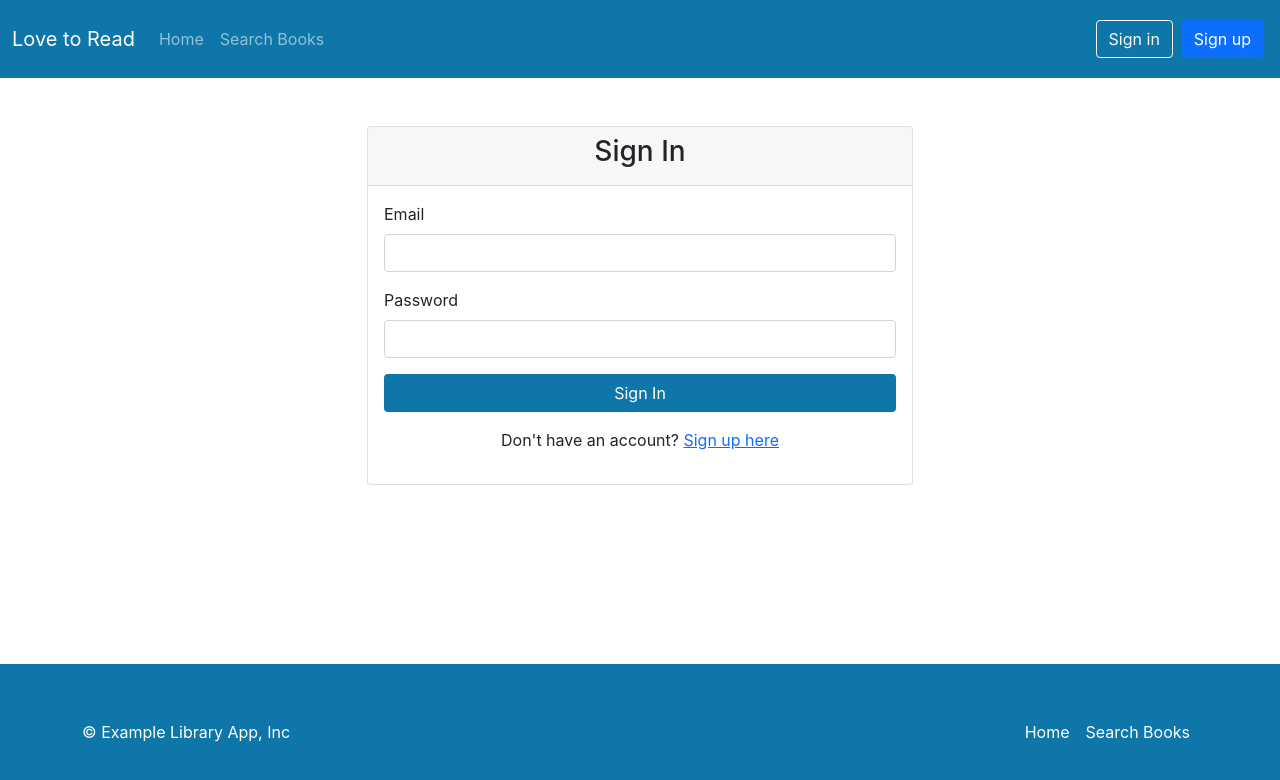
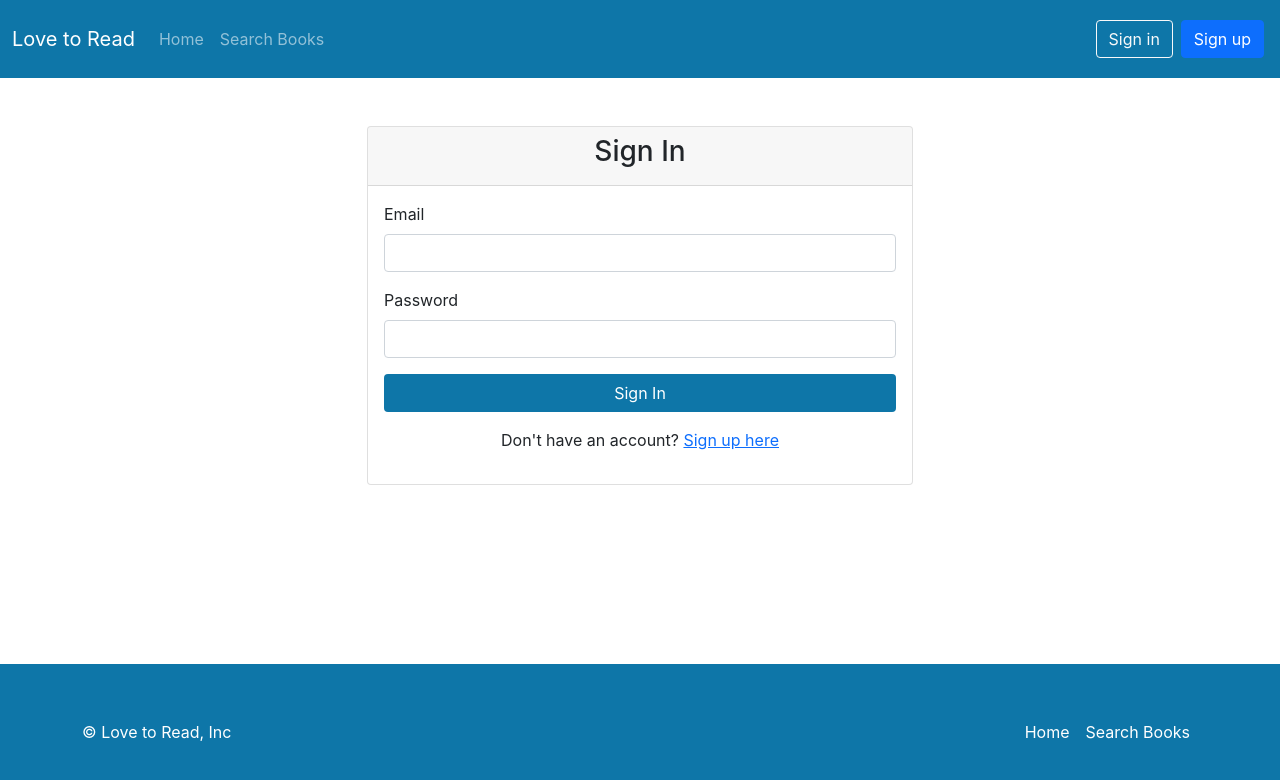
Before and after one commit to mmj05/library-app-frontend, a React (Create React App) app: page /login in a window 1280 px wide. Shown: the top 780 px of the page. Built offline with nearby package versions, Linux system fonts and the light colour scheme; no server answers.

Commit message:
Update footer copyright text from 'Example Library App, Inc' to 'Love to Read, Inc' for branding consistency.

```diff
--- a/src/layouts/NavbarAndFooter/Footer.tsx
+++ b/src/layouts/NavbarAndFooter/Footer.tsx
@@ -8,7 +8,7 @@ export const Footer = () => {
                 justify-content-between align-items-center py-5 main-color'
             >
                 <p className='col-md-4 mb-0 text-white'>
-                    © Example Library App, Inc
+                    © Love to Read, Inc
                 </p>
                 <ul className='nav navbar-dark col-md-4 justify-content-end'>
                     <li className='nav-item'>
```
